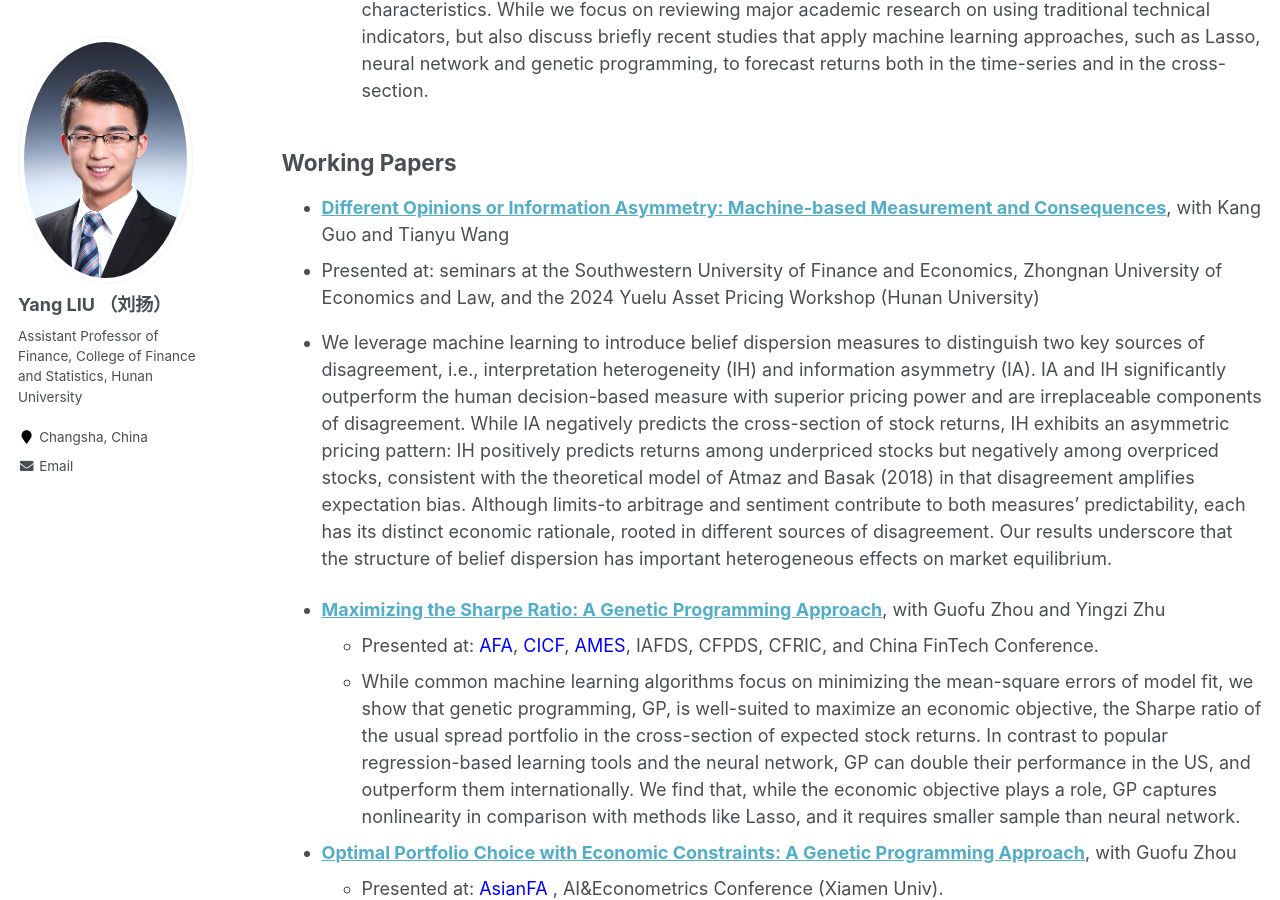
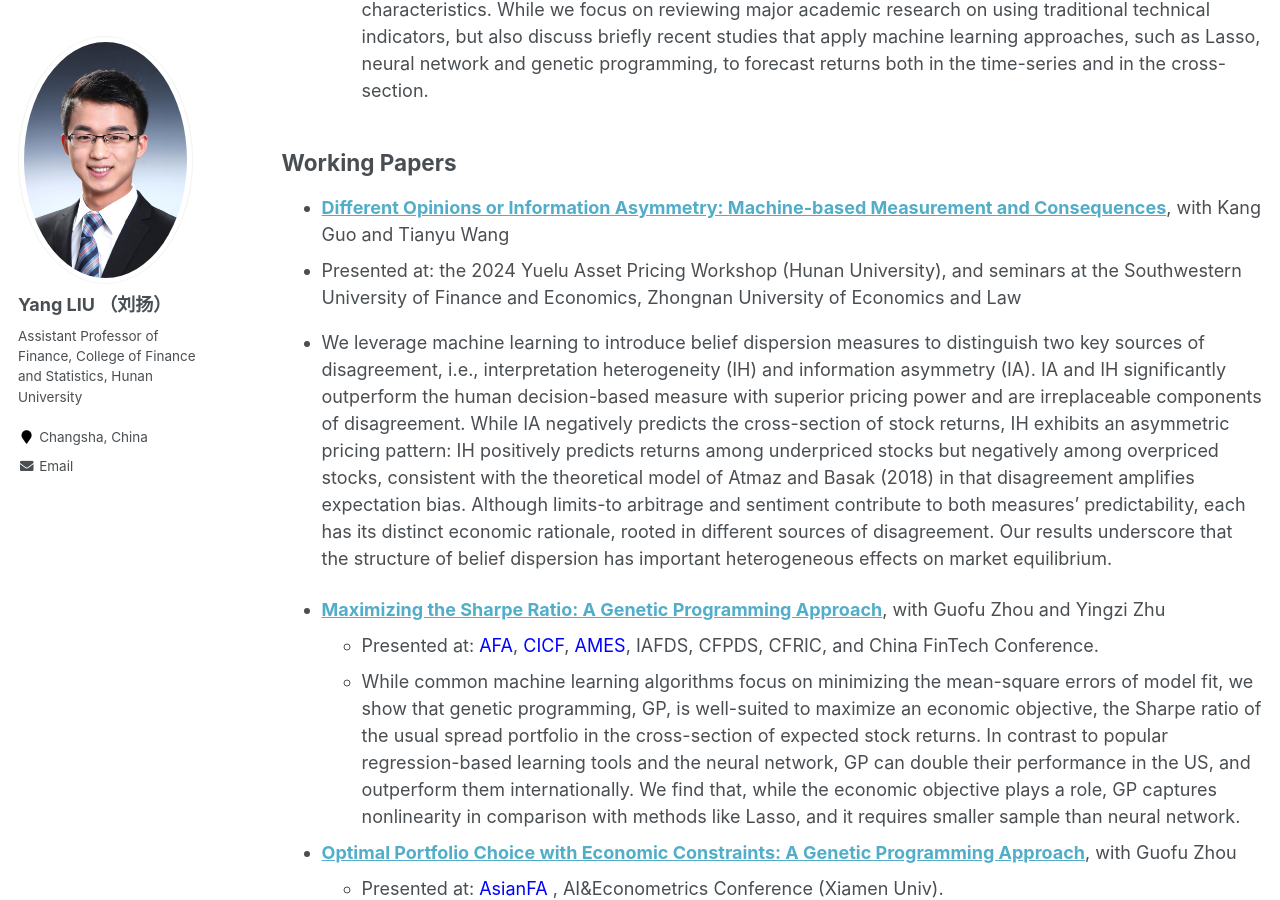
Before and after one commit to yangliu-finance/yangliu-finance.github.io, a Jekyll site: the page built from _pages/research.md, in a window 1280 px wide and 900 px high, scrolled down 798 px. Built offline with Jekyll 4.4.1, drawn with Linux system fonts in a browser that asks for light colours.

```diff
--- a/_pages/research.md
+++ b/_pages/research.md
@@ -29,7 +29,7 @@ Working Papers
 ------
 
 + **[Different Opinions or Information Asymmetry: Machine-based Measurement and Consequences](https://papers.ssrn.com/sol3/papers.cfm?abstract_id=5004801)**, with Kang Guo and Tianyu Wang
-+ Presented at: seminars at the Southwestern University of Finance and Economics, Zhongnan University of Economics and Law, and the 2024 Yuelu Asset Pricing Workshop (Hunan University)
++ Presented at:  the 2024 Yuelu Asset Pricing Workshop (Hunan University), and seminars at the Southwestern University of Finance and Economics, Zhongnan University of Economics and Law
 + We leverage machine learning to introduce belief dispersion measures to distinguish two key sources of disagreement, i.e., interpretation heterogeneity (IH) and information asymmetry (IA). IA and
 IH significantly outperform the human decision-based measure with superior pricing power and are irreplaceable components of disagreement. While IA negatively predicts the cross-section of
 stock returns, IH exhibits an asymmetric pricing pattern: IH positively predicts returns among underpriced stocks but negatively among overpriced stocks, consistent with the theoretical model
```
